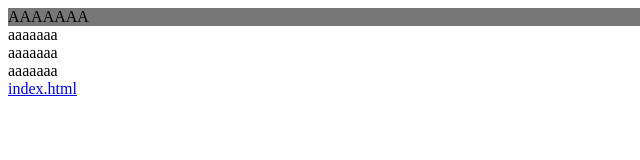
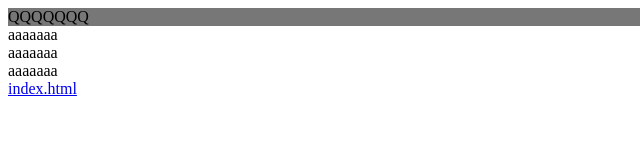
Before and after one commit to SakataKatsuya/SakataKatsuya.github.io, a plain HTML site: page index.html in a window 1280 px wide. Shown: the full height of the page, 0-640 px from the left. Drawn offline with Linux system fonts and the light colour scheme.

Commit message:
Update index.html

```diff
--- a/index.html
+++ b/index.html
@@ -1,5 +1,5 @@
 <div style="background-color:#777777">
-AAAAAAA
+QQQQQQQ
 </div>
 <div>aaaaaaa</div>
 <div>aaaaaaa</div>
```
